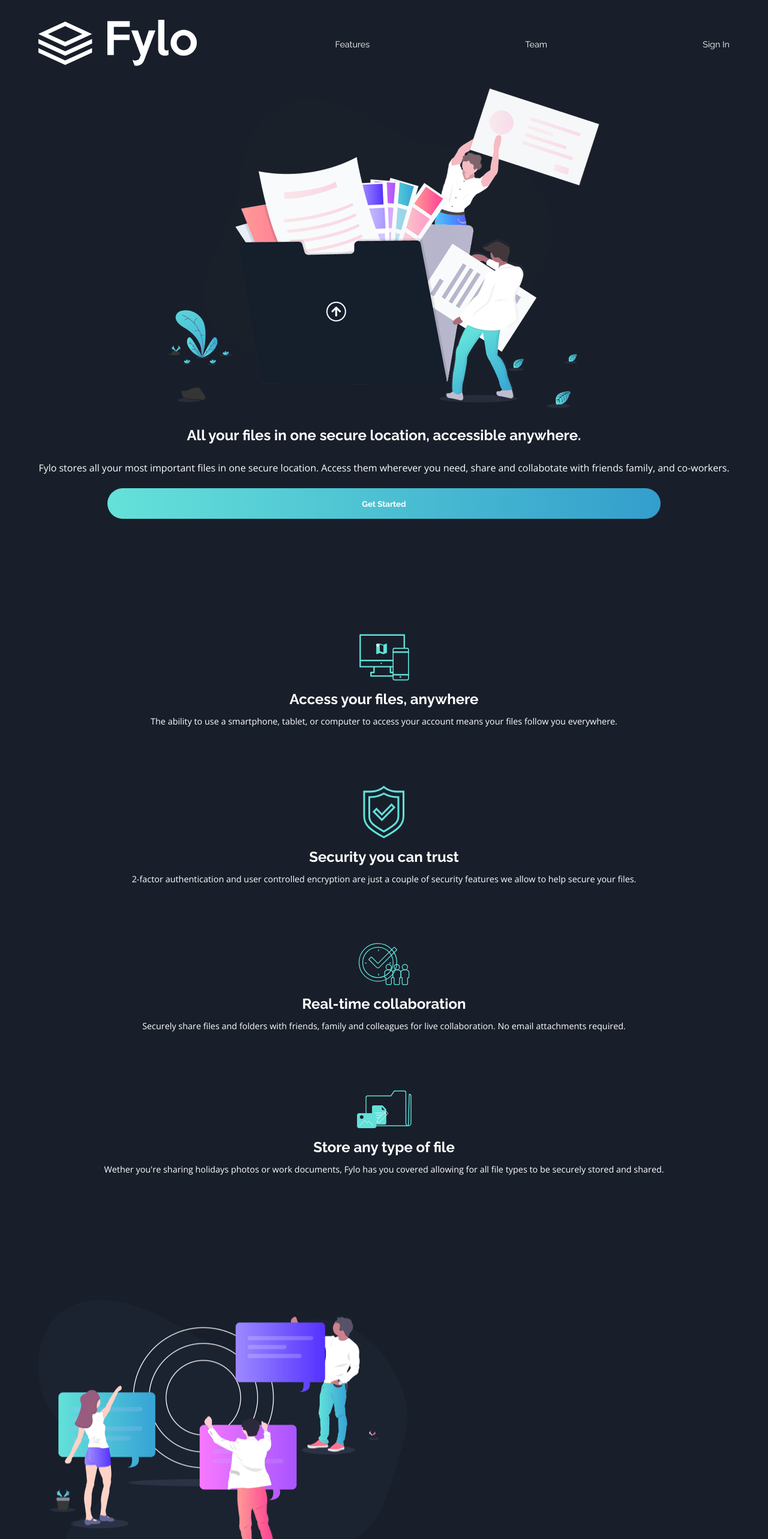
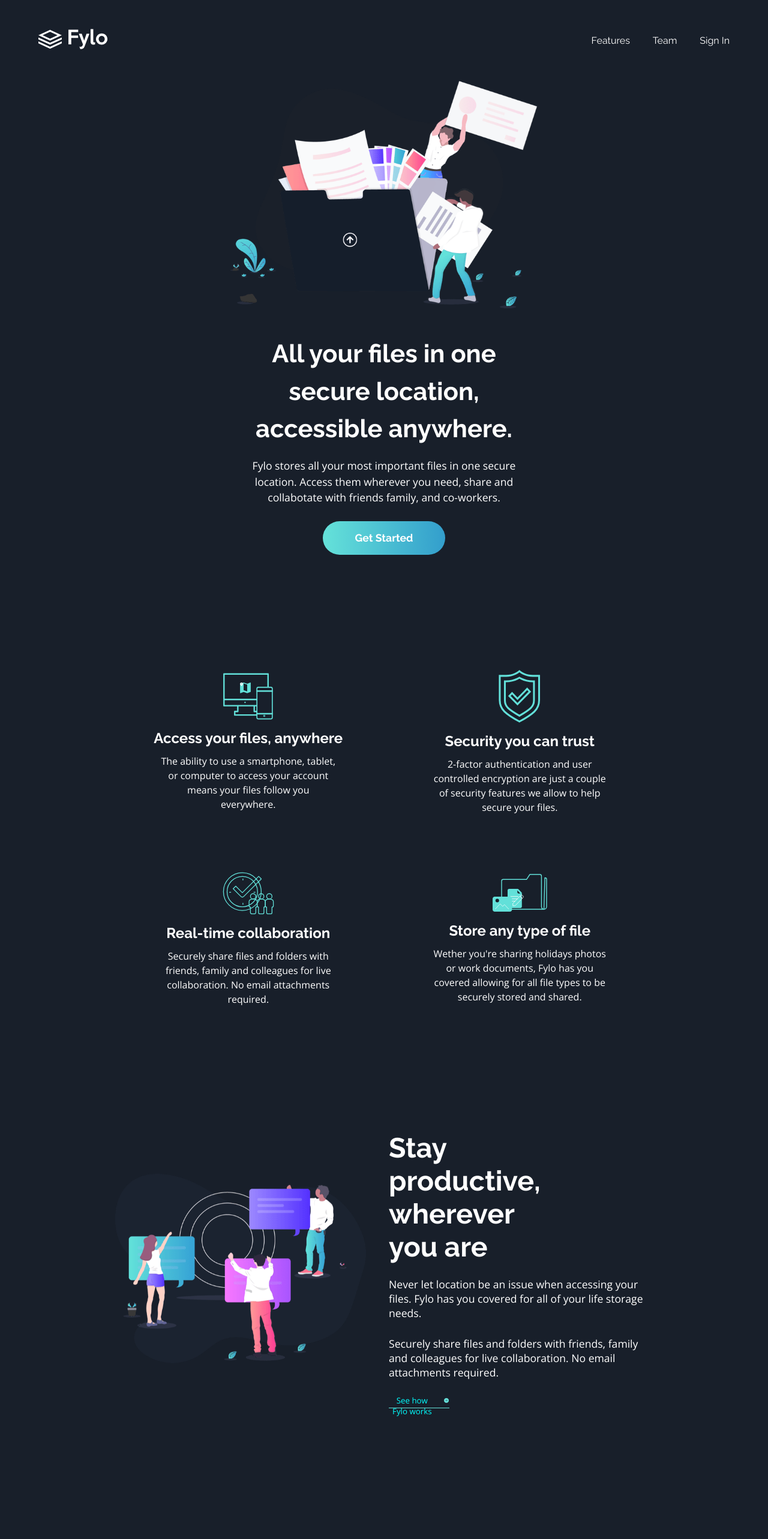
Before and after one commit to OscarAnillo/fylo_dark_theme_landing, a React (Create React App) app: page / in a window 1280 px wide. Shown: the top 2566 px of the page at 60% size. Built offline with nearby package versions, Linux system fonts and the light colour scheme.

Commit message:
update for desktop view with query

```diff
--- a/src/App.css
+++ b/src/App.css
@@ -1,9 +1,4 @@
 @import url('https://fonts.googleapis.com/css2?family=Open+Sans:wght@400;700&family=Raleway:wght@400;700&display=swap');
-
-/*
-font-family: 'Open Sans', sans-serif;
-font-family: 'Raleway', sans-serif;
-*/
 
 * {
   margin: 0;
@@ -70,14 +65,14 @@
   font-family: 'Raleway', sans-serif;
   font-weight: 700;
   line-height: 1.5em;
-  padding: 1em 0;
+  padding: 1em 0 .4em 0;
 }
 .hero-wrapper p {
   color: #fff;
   font-family: 'Open Sans', sans-serif;
   font-weight: 400;
   line-height: 1.5em;
-  padding-bottom: 1.4em;
+  padding-bottom: 1.6em;
 }
 .hero-wrapper button {
   background: linear-gradient(to right, hsl(176, 68%, 64%), hsl(198, 60%, 50%));
@@ -94,24 +89,25 @@
 .perks {
   margin: 11em 0 0 0;
 }
-
-.perks .perkes-map-data {
+.perks .perks-map-data {
   margin-bottom: 4em;
   padding: 1em 0;
 }
 
-.perks .perkes-map-data h2 {
+.perks .perks-map-data h2 {
   color: #fff;
   font-family: 'Raleway', sans-serif;
   font-weight: 700;
   padding: .5em 0;
 }
-.perks .perkes-map-data p {
+.perks .perks-map-data p {
   color: #fff;
   font-family: 'Open Sans', sans-serif;
   font-weight: 400;
-  font-size: .9rem;
+  font-size: 1rem;
   line-height: 1.5em;
+  margin: auto;
+  width: 66%;
 }
 
 /* ProductiveComponent */
@@ -281,3 +277,235 @@
   padding: .5em;
   margin: .5em;
 }
+
+@media(min-width: 1000px) {
+  .container {
+    width: 70%;
+  }
+  /* NavComponent */
+  .nav-section {
+    width: 90%;
+    padding: 3em 0;
+  }
+
+  .nav-section > div:nth-child(1){
+    text-align: left;
+    width: 40%;
+  }
+  .nav-section > div:nth-child(2){
+    width: 20%;
+  }
+  .nav-section img {
+    width: 25%;
+  }
+  .nav-section ul li {
+    margin-left: 0;
+    font-size: 1rem;
+  }
+
+  /* HeroComponent */
+  .hero-wrapper {
+    width: 40%;
+    margin: auto;
+  }
+  .hero-wrapper h1 {
+    font-size: 2.6rem;
+    line-height: 1.5em;
+  }
+  .hero-wrapper p {
+    font-size: 1.1rem;
+    padding-bottom: 1.5em;
+  }
+  .hero-wrapper button {
+    font-size: 1.1rem;
+    padding: 1em 2em;
+    width: 40%;
+  }
+  /* PerksComponent */
+  .perks {
+    margin: 11em 0 0 0;
+    display: flex;
+    align-items: center;
+    justify-content: space-between;
+    flex-wrap: wrap;
+  }
+  .perks > div {
+    /* border: 1px solid red; */
+    width: 49.5%;
+  }
+
+  .perks .perkes-map-data {
+    margin-bottom: 7em;
+    padding: 1em 0;
+  }
+
+  .perks .perkes-map-data h2 {
+    padding: 1em 0;
+  }
+  .perks .perkes-map-data p {
+    font-size: 1rem;
+    width: 50%;
+    margin: auto;
+  }
+  /* ProductiveComponent */
+  .productive {
+    padding-top: 8em;
+    display: flex;
+    align-items: center;
+    justify-content: center;
+    text-align: left;
+  }
+  .productive > div {
+    width: 100%;
+  }
+  .productive > div:nth-child(1) {
+    margin-right: 1em;
+  }
+  .productive div img {
+    margin-bottom: 0em;
+    width: 95%;
+  }
+  .productive h2 {
+    font-size: 2.9rem;
+    padding-bottom: .5em;
+    width: 60%;
+  }
+  .productive p {
+    font-size: 1.1rem;
+    padding-bottom: 1.5em;
+    width: 100%;
+  }
+  .productive-row {
+    padding-bottom: 1em;
+    width: 23%;
+  }
+
+  /* Testimonials */
+  .testimonials-div {
+    /* border: 1px solid red; */
+    margin-top: 15em;
+    display: flex;
+    align-items: center;
+    justify-content: space-between;
+    z-index: 99;
+    position: relative;
+  }
+  .testimonials-div .quotes {
+    position: relative;
+    top: -150px;
+    left: 5%;
+    z-index: 1;
+  }
+  .bg-card {
+    margin: 2em 1em;
+    padding: .5em 0;
+  }
+  .map-div {
+    width: 85%;
+    margin: 2.5em auto;
+  }
+  .map-div p {
+    font-size: 1rem;
+    padding-bottom: 1.5em;
+  }
+  .map-row {
+    display: flex;
+    align-items: center;
+    justify-content: flex-start;
+  }
+  .map-row > div:nth-child(1) {
+    width: 20%;
+  }
+  .map-row img {
+    border-radius: 50px;
+    width: 70%;
+  }
+  .map-row h3 {
+    margin: .5em 0 0 0;
+  }
+  .map-row .position {
+    font-size: .7rem;
+  }
+
+
+  /* EmailComponent */
+  .email-section {
+    padding: 3em 0;
+    width: 70%;
+    margin: 6em auto;
+    position: relative;
+    top: 250px;
+
+  }
+  .email-section div {
+    width: 90%;
+    margin: auto;
+  }
+  .email-section div h2 {
+    font-size: 2.5rem;
+  }
+  .email-section div p {
+    font-size: 1.1rem;
+  }
+  .email-section form input {
+    padding: 1.5em 1em;
+    width: 55%;
+    margin-right: 2em;
+  }
+  .email-section form input::placeholder {
+    padding: 0;
+  }
+  .email-section form button {
+    width: 30%;
+  }
+
+  /* FooterComponent */
+  .footer {
+    background-color: rgb(12, 21, 36);
+    text-align: left;
+    padding: 16em 7em 3em 7em;
+    margin-top: 0em;
+    color: #fff;
+    font-family: 'Open Sans', sans-serif;
+    font-weight: 400;
+  }
+  .footer-row {
+    display: flex;
+    align-items: flex-start;
+    justify-content: space-between;
+    margin-top: 4em;
+  }
+  .footer-row > div {
+    width: 100%;
+    /* border: 1px solid red; */
+  }
+  .footer-row > div:nth-child(1) {
+    width: 130%;
+  }
+  .footer-inner-row {
+    display: flex;
+    align-items: flex-start;
+    justify-content: flex-start;
+    margin: 0;
+  }
+  .footer-inner-row > div:nth-child(2) {
+    font-family: 'Open Sans', sans-serif;
+    font-weight: 400;
+    padding-bottom: .8em;
+  }
+  .footer-second-div, .footer-third-div {
+    margin: 0;
+  }
+  .footer-second-div ul li, .footer-third-div ul li {
+    margin-bottom: 1.6em;
+  }
+  .footer .socials {
+    text-align: center;
+  }
+  .footer .socials svg {
+    border: 1px solid #fff;
+    border-radius: 50px;
+    padding: .5em;
+    margin: 0 .5em;
+  }
+}
--- a/src/Components/footer-component.js
+++ b/src/Components/footer-component.js
@@ -3,27 +3,27 @@
 export default function FooterComponent(){
     return (
         <footer className="footer">
-            <div>
+                <img src="images/logo.svg" alt="" />
+            <div className="footer-row">
                 <div>
-                    <img src="images/logo.svg" alt="" />
                     <div className="footer-inner-row">
                         <div>
                             <img src="images/icon-location.svg" alt="" />
                         </div>
                         <div>
-                            <p>
+                            <p className='lorem'>
                                 Lorem ipsum dolor sit amet, consectetur adipiscing elit, sed do eiusmod tempor incididunt ut labore et dolore magna aliqua
                             </p>
                         </div>
                     </div>
+                </div>
+                <div>
                     <div className="footer-inner-row">
                         <div>
                             <img src="images/icon-phone.svg" alt="" />
                         </div>
                         <div>
-                            <p>
-                                +1-543-123-4567
-                            </p>
+                            <p>+1-543-123-4567</p>
                         </div>
                     </div>
                     <div className="footer-inner-row">
@@ -31,9 +31,7 @@
                             <img src="images/icon-email.svg" alt="" />
                         </div>
                         <div>
-                            <p>
-                                example@fylo.com
-                            </p>
+                            <p>example@fylo.com</p>
                         </div>
                     </div>
                 </div>
--- a/src/Components/perks-component.js
+++ b/src/Components/perks-component.js
@@ -4,7 +4,7 @@
     return (
         <div className="perks">
             {data.map(item => (
-                <div key={item.id} className="perkes-map-data">
+                <div key={item.id} className="perks-map-data">
                     <img src={item.icon} alt="" />
                     <h2>{item.title}</h2>
                     <p>{item.description}</p>
--- a/src/Components/testimonials.js
+++ b/src/Components/testimonials.js
@@ -3,7 +3,7 @@
 export default function Testimonials(){
     return (
         <div className="testimonials-div">
-            <img src="images/bg-quotes.png" alt="" />
+            <img src="images/bg-quotes.png" alt="" className="quotes" />
             {data.map(item => (
                 <div key={item.id} className="bg-card">
                     <div className="map-div">
@@ -14,7 +14,7 @@
                             </div>
                             <div>
                                 <h3>{item.name}</h3>
-                                <p>{item.position}</p>
+                                <p className='position'>{item.position}</p>
                             </div>
                         </div>
                     </div>
```
